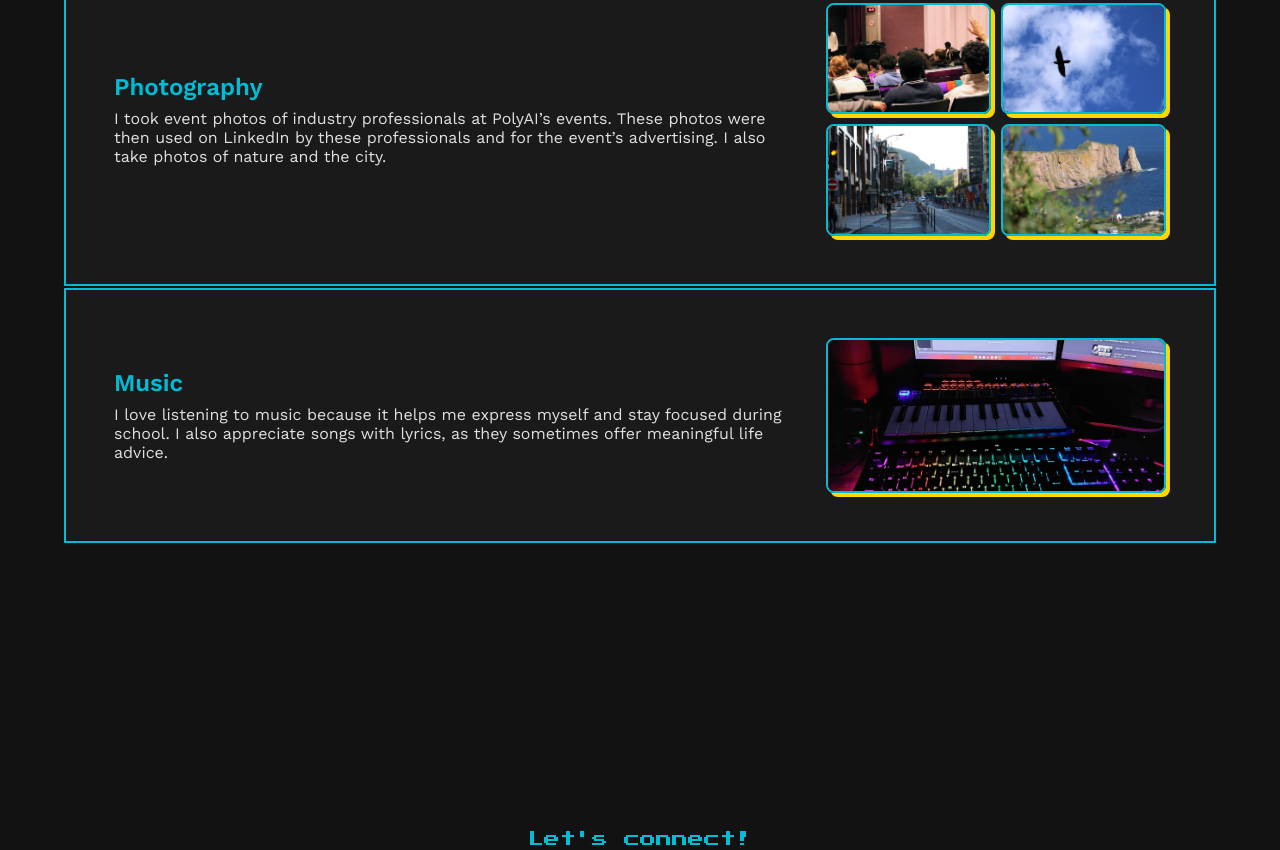
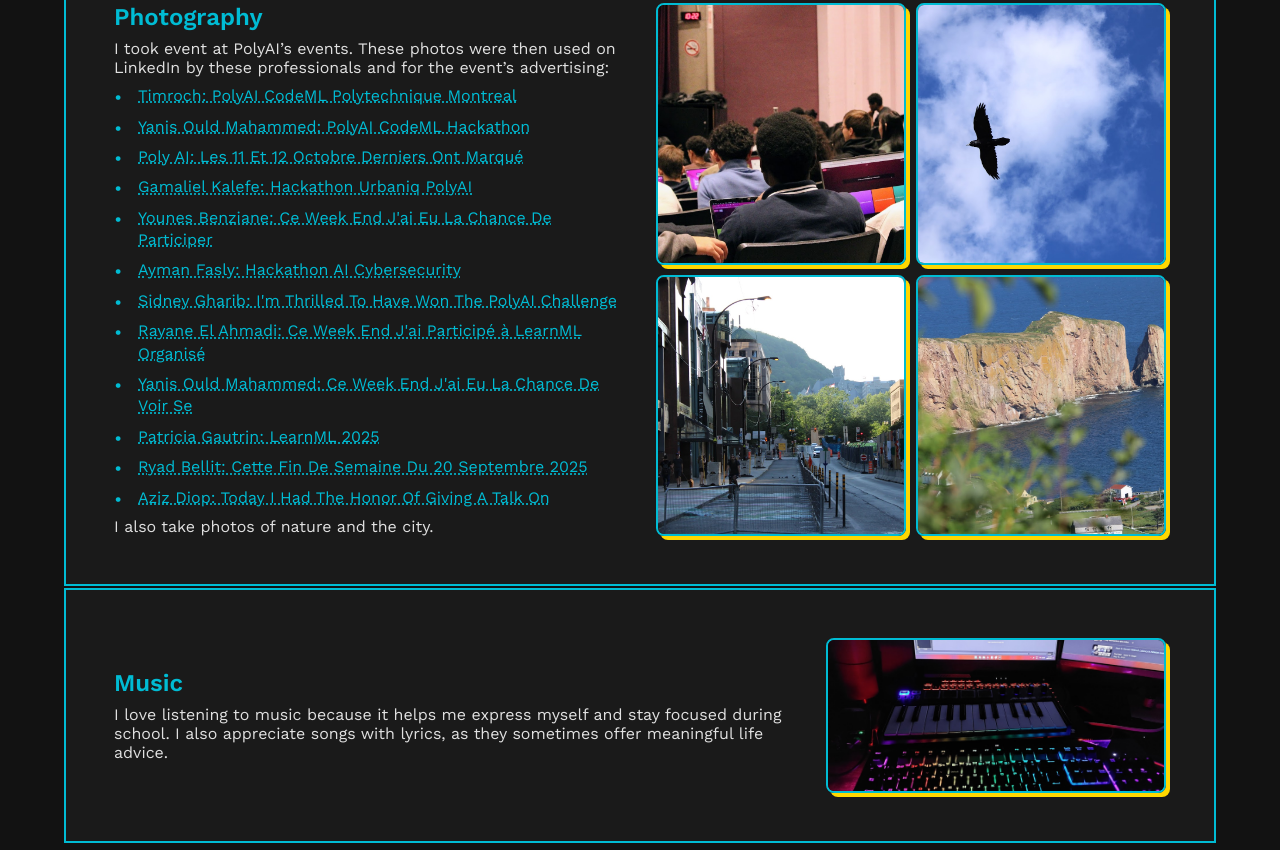
Before and after one commit to SnowdayAurelion/alexander-roberge-portfolio, a plain HTML site: page index.html in a window 1280 px wide. Shown: the part 7052-7902 px from the top of the page. Drawn offline with nearby package versions, Linux system fonts and the light colour scheme.

Commit message:
updated photo section with examples

```diff
--- a/index.html
+++ b/index.html
@@ -345,7 +345,7 @@
 
         <h2 class="section-title-outside-grid">My Interests</h2>
         <section id="interests" class="content-section grid-section">
-            <div class="grid-item">
+            <div class="grid-item photography-item">
                 <div class="grid-image-container">
                     <!-- Photography interest images in a grid -->
                     <div class="photography-grid">
@@ -357,7 +357,22 @@
                 </div>
                 <div class="grid-text-content">
                     <h3>Photography</h3>
-                    <p>I took event photos of industry professionals at PolyAI’s events. These photos were then used on LinkedIn by these professionals and for the event’s advertising. I also take photos of nature and the city.</p>
+                    <p>I took event at PolyAI’s events. These photos were then used on LinkedIn by these professionals and for the event’s advertising:</p>
+                    <ul>
+                        <li><a href="https://www.linkedin.com/posts/timroch_polyai-codeml-polytechniquemontreal-activity-7384622922176438272-yU22?utm_source=share&utm_medium=member_desktop&rcm=ACoAAEgFxeAB4Vk-Qh4yoD9uCsBjRkQ4F-wbNG4" target="_blank" rel="noopener noreferrer">Timroch: PolyAI CodeML Polytechnique Montreal</a></li>
+                        <li><a href="https://www.linkedin.com/posts/yanis-ould-mahammed-6b8861329_polyai-codeml-hackathon-ugcPost-7384254547189395456-VaxB?utm_source=share&utm_medium=member_desktop&rcm=ACoAAEgFxeAB4Vk-Qh4yoD9uCsBjRkQ4F-wbNG4" target="_blank" rel="noopener noreferrer">Yanis Ould Mahammed: PolyAI CodeML Hackathon</a></li>
+                        <li><a href="https://www.linkedin.com/posts/poly-ai_les-11-et-12-octobre-derniers-ont-marqu%C3%A9-ugcPost-7384301145097248768-enlS?utm_source=share&utm_medium=member_desktop&rcm=ACoAAEgFxeAB4Vk-Qh4yoD9uCsBjRkQ4F-wbNG4" target="_blank" rel="noopener noreferrer">Poly AI: Les 11 Et 12 Octobre Derniers Ont Marqué</a></li>
+                        <li><a href="https://www.linkedin.com/posts/gamaliel-kalefe_hackathon-urbaniq-polyai-ugcPost-7384041320421433344-guPa?utm_source=share&utm_medium=member_desktop&rcm=ACoAAEgFxeAB4Vk-Qh4yoD9uCsBjRkQ4F-wbNG4" target="_blank" rel="noopener noreferrer">Gamaliel Kalefe: Hackathon Urbaniq PolyAI</a></li>
+                        <li><a href="https://www.linkedin.com/posts/younes-benziane-81b839245_ce-week-end-jai-eu-la-chance-de-participer-ugcPost-7384036694855008256-ZGtx?utm_source=share&utm_medium=member_desktop&rcm=ACoAAEgFxeAB4Vk-Qh4yoD9uCsBjRkQ4F-wbNG4" target="_blank" rel="noopener noreferrer">Younes Benziane: Ce Week End J'ai Eu La Chance De Participer</a></li>
+                        <li><a href="https://www.linkedin.com/posts/ayman-fasly-97930825a_hackathon-ai-cybersecurity-ugcPost-7384091270601900032-vCI2?utm_source=share&utm_medium=member_desktop&rcm=ACoAAEgFxeAB4Vk-Qh4yoD9uCsBjRkQ4F-wbNG4" target="_blank" rel="noopener noreferrer">Ayman Fasly: Hackathon AI Cybersecurity</a></li>
+                        <li><a href="https://www.linkedin.com/posts/sidney-gharib-a89346229_im-thrilled-to-have-won-the-polyai-challenge-ugcPost-7383926809383485440-ezfd?utm_source=share&utm_medium=member_desktop&rcm=ACoAAEgFxeAB4Vk-Qh4yoD9uCsBjRkQ4F-wbNG4" target="_blank" rel="noopener noreferrer">Sidney Gharib: I'm Thrilled To Have Won The PolyAI Challenge</a></li>
+                        <li><a href="https://www.linkedin.com/posts/rayane-el-ahmadi-1b26241bb_ce-week-end-jai-particip%C3%A9-%C3%A0-learnml-organis%C3%A9-activity-7376077851453825025-vz0U?utm_source=share&utm_medium=member_desktop&rcm=ACoAAEgFxeAB4Vk-Qh4yoD9uCsBjRkQ4F-wbNG4" target="_blank" rel="noopener noreferrer">Rayane El Ahmadi: Ce Week End J'ai Participé à LearnML Organisé</a></li>
+                        <li><a href="https://www.linkedin.com/posts/yanis-ould-mahammed-6b8861329_ce-week-end-jai-eu-la-chance-de-voir-se-ugcPost-7376095322348965888-nzrM?utm_source=share&utm_medium=member_desktop&rcm=ACoAAEgFxeAB4Vk-Qh4yoD9uCsBjRkQ4F-wbNG4" target="_blank" rel="noopener noreferrer">Yanis Ould Mahammed: Ce Week End J'ai Eu La Chance De Voir Se</a></li>
+                        <li><a href="https://www.linkedin.com/posts/patriciagautrin_learnml2025-activity-7376045790600863744-msgj?utm_source=share&utm_medium=member_desktop&rcm=ACoAAEgFxeAB4Vk-Qh4yoD9uCsBjRkQ4F-wbNG4" target="_blank" rel="noopener noreferrer">Patricia Gautrin: LearnML 2025</a></li>
+                        <li><a href="https://www.linkedin.com/posts/ryad-bellit_cette-fin-de-semaine-du-20-septembre-2025-ugcPost-7375963454697943041-c_5j?utm_source=share&utm_medium=member_desktop&rcm=ACoAAEgFxeAB4Vk-Qh4yoD9uCsBjRkQ4F-wbNG4" target="_blank" rel="noopener noreferrer">Ryad Bellit: Cette Fin De Semaine Du 20 Septembre 2025</a></li>
+                        <li><a href="https://www.linkedin.com/posts/aziz-diop-060759209_today-i-had-the-honor-of-giving-a-talk-on-ugcPost-7375692470489341952-jRwK?utm_source=share&utm_medium=member_desktop&rcm=ACoAAEgFxeAB4Vk-Qh4yoD9uCsBjRkQ4F-wbNG4" target="_blank" rel="noopener noreferrer">Aziz Diop: Today I Had The Honor Of Giving A Talk On</a></li>
+                    </ul>
+                    <p>I also take photos of nature and the city.</p>
                 </div>
             </div>
             <div class="grid-item">
--- a/style.css
+++ b/style.css
@@ -536,9 +536,10 @@ h1, h2, .logo, .hero-title { /* Added .hero-title here for clarity, though h1 al
 }
 
 .site-footer p {
-    font-family: 'Press Start 2P', cursive; /* Keeping this pixelated for fun */
+    font-family: 'Work Sans', sans-serif; /* Changed to match general body font */
     margin-bottom: 1rem;
     color: var(--primary-cyan);
+    font-size: 2rem; /* Made the font larger */
 }
 
 .contact-link {
@@ -787,6 +788,14 @@ h1, h2, .logo, .hero-title { /* Added .hero-title here for clarity, though h1 al
     transition: color 0.2s ease, text-decoration-color 0.2s ease;
 }
 
+/* Specific adjustment for the photography grid item to share space equally */
+.photography-item .grid-image-container {
+    flex: 1; /* Already 1, but explicitly setting for clarity */
+}
+.photography-item .grid-text-content {
+    flex: 1; /* Make text content take equal space as the image container */
+}
+
 .popup-caption {
     font-size: 0.9rem;
     color: var(--light-text);
```
